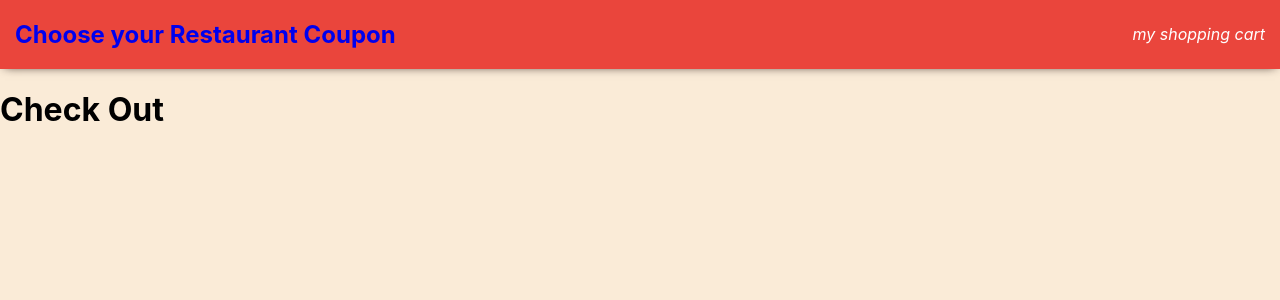
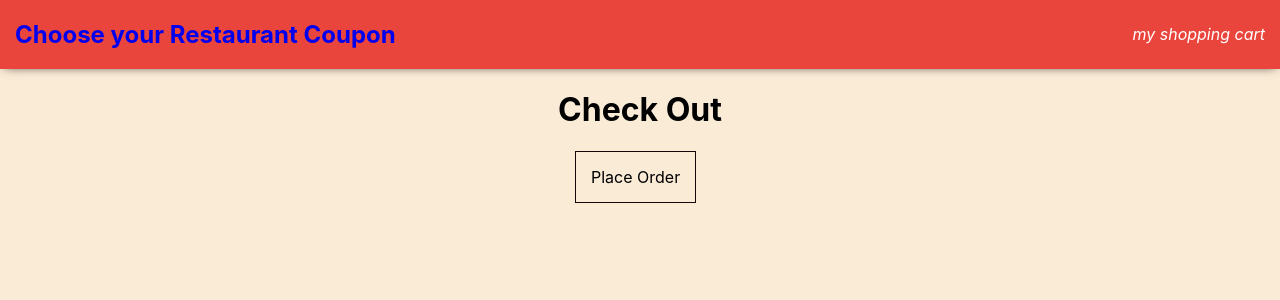
Before and after one commit to marlowzhao/react-restaurant, a React (Create React App) app in the folder restaurant-berlin/: page /cart in a window 1280 px wide. Shown: the top 300 px of the page. Built offline with nearby package versions, Linux system fonts and the light colour scheme.

Commit message:
empty cart- order placed

```diff
--- a/restaurant-berlin/src/Context.js
+++ b/restaurant-berlin/src/Context.js
@@ -30,10 +30,21 @@ function ContextProvider({children}){
     setCartItems(prevItems => prevItems.filter(item => item.id !==id))
   }
 
-  console.log(cartItems)
+  function clearCart(){
+    setCartItems([])
+  }
+
+
   return(
-    <Context.Provider value={{resArray, toggleFavorite, addItemCart, cartItems, removeItem}}>
-      {children}
+    <Context.Provider value={{
+        resArray,
+        toggleFavorite,
+        addItemCart,
+        cartItems,
+        removeItem,
+        clearCart
+      }}>
+        {children}
     </Context.Provider>
   )
 }
--- /dev/null
+++ b/restaurant-berlin/src/components/ItemInCart.js
@@ -0,0 +1,14 @@
+import React,{useContext} from "react";
+import{Context} from "../Context"
+
+export default function ItemInCart(props){
+  const{removeItem}=useContext(Context)
+
+  return (
+    <div className="item-in-cart">
+      <img src={`./respics/${props.image}`} width="150px" height="70px" />
+      <p>price</p>
+      <i className="ri-delete-bin-line" onClick={()=>removeItem(props.id)}>Delete</i>
+    </div>
+  )
+}
--- a/restaurant-berlin/src/index.css
+++ b/restaurant-berlin/src/index.css
@@ -110,3 +110,41 @@ a {
   color: green;
   right: 10%
 }
+
+
+/* cart page */
+.cart-page{
+  justify-content: center;
+  display:flex;
+  flex-direction: column;
+}
+
+/* check out */
+.cart-page h1{
+ text-align: center;
+}
+/* place order button div */
+
+.cart-order-button{
+  width: 130px;
+  display: flex;
+  margin:0 auto;
+}
+
+.cart-page a{
+  border: 1px solid var(--black);
+  cursor:pointer;
+  padding: 15px;
+}
+
+.cart-page a:hover{
+  box-shadow: 4px 1px 1px var(--pink);
+}
+
+.item-in-cart{
+  display:flex;
+  width: 70%;
+  justify-content: space-between;
+  align-items: center;
+  margin: 20px 20px;
+}
--- a/restaurant-berlin/src/pages/Cart.js
+++ b/restaurant-berlin/src/pages/Cart.js
@@ -1,12 +1,27 @@
-import React,{useContext} from "react";
-import {Context} from "../Context"
+import React,{useState, useContext} from "react";
+import {Context} from "../Context";
+import ItemInCart from "../components/ItemInCart";
 
 export default function Cart() {
-  const{cartItems}=useContext(Context)
+  const{cartItems, clearCart}=useContext(Context)
+  const[clicked, setClicked] = useState(false)
+
+  const inCartItems = cartItems.map(item=> <ItemInCart key={item.id} {...item}/>)
 
   return (
-    <main>
+    <main className="cart-page">
       <h1>Check Out</h1>
+      {inCartItems}
+      <div className="cart-order-button" onClick={()=>
+        { setClicked(true)
+          setTimeout(() => {
+            setClicked(false)
+            clearCart()
+          }, 3000);
+        }
+      }>
+        <a>{clicked? "Ordering..." : "Place Order"}</a>
+      </div>
     </main>
   )
 }
```
